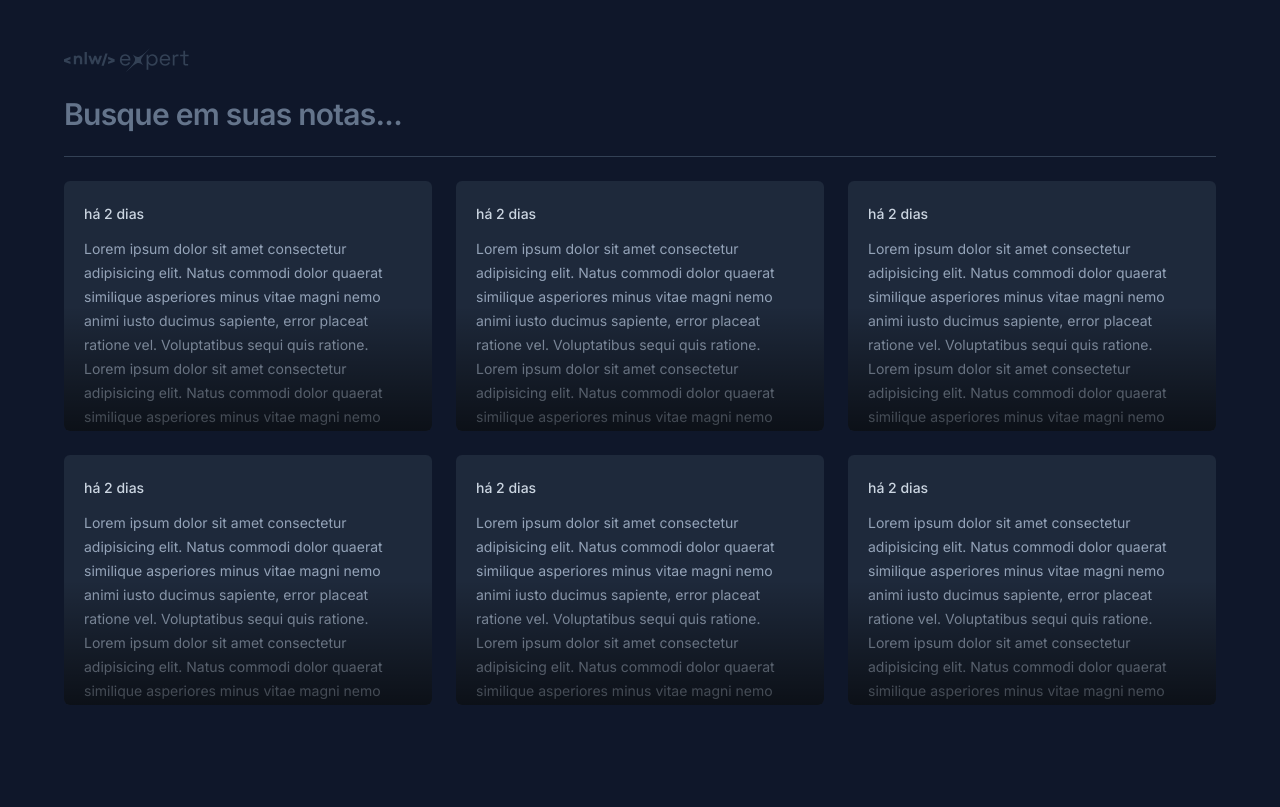
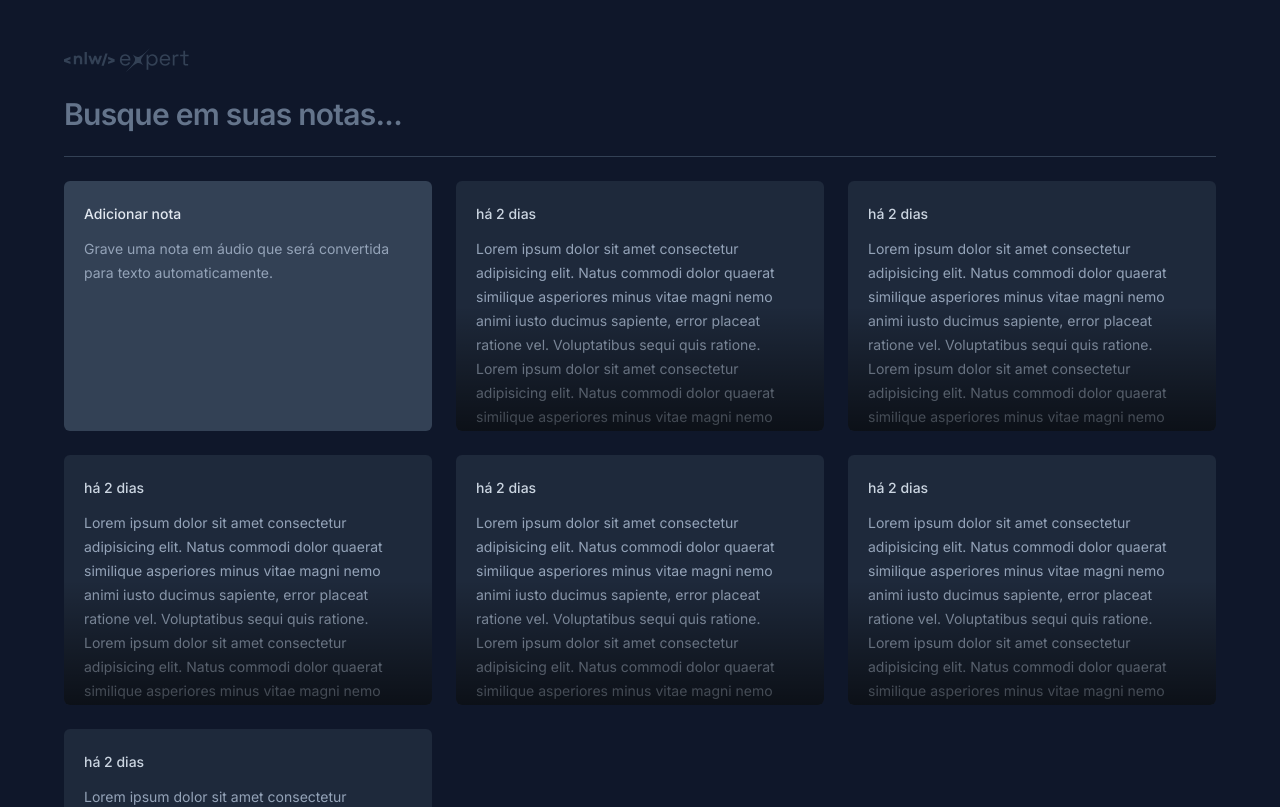
Before and after one commit to Alan-oliveir/expert-notes, a React (Vite) app: page / in a window 1280 px wide. Shown: the top 807 px of the page. Built offline with nearby package versions, Linux system fonts and the light colour scheme.

Commit message:
Add NewNoteCard component

```diff
--- a/src/app.tsx
+++ b/src/app.tsx
@@ -1,5 +1,5 @@
 import logo from "./assets/logo-nlw-expert.svg";
-
+import { NewNoteCard } from "./components/new-note-card";
 import { NoteCard } from "./components/note-card";
 
 export function App() {
@@ -18,6 +18,7 @@ export function App() {
       <div className="h-px bg-slate-700" />
 
       <div className="grid grid-cols-3 gap-6 auto-rows-[250px]">
+        <NewNoteCard />
         <NoteCard />
         <NoteCard />
         <NoteCard />
--- /dev/null
+++ b/src/components/new-note-card.tsx
@@ -0,0 +1,11 @@
+export function NewNoteCard() {
+  return (
+    <div className="rounded-md bg-slate-700 p-5 space-y-3">
+      <span className="text-sm font-medium text-slate-200">Adicionar nota</span>
+
+      <p className="text-sm leading-6 text-slate-400">
+        Grave uma nota em áudio que será convertida para texto automaticamente.
+      </p>
+    </div>
+  );
+}
```
